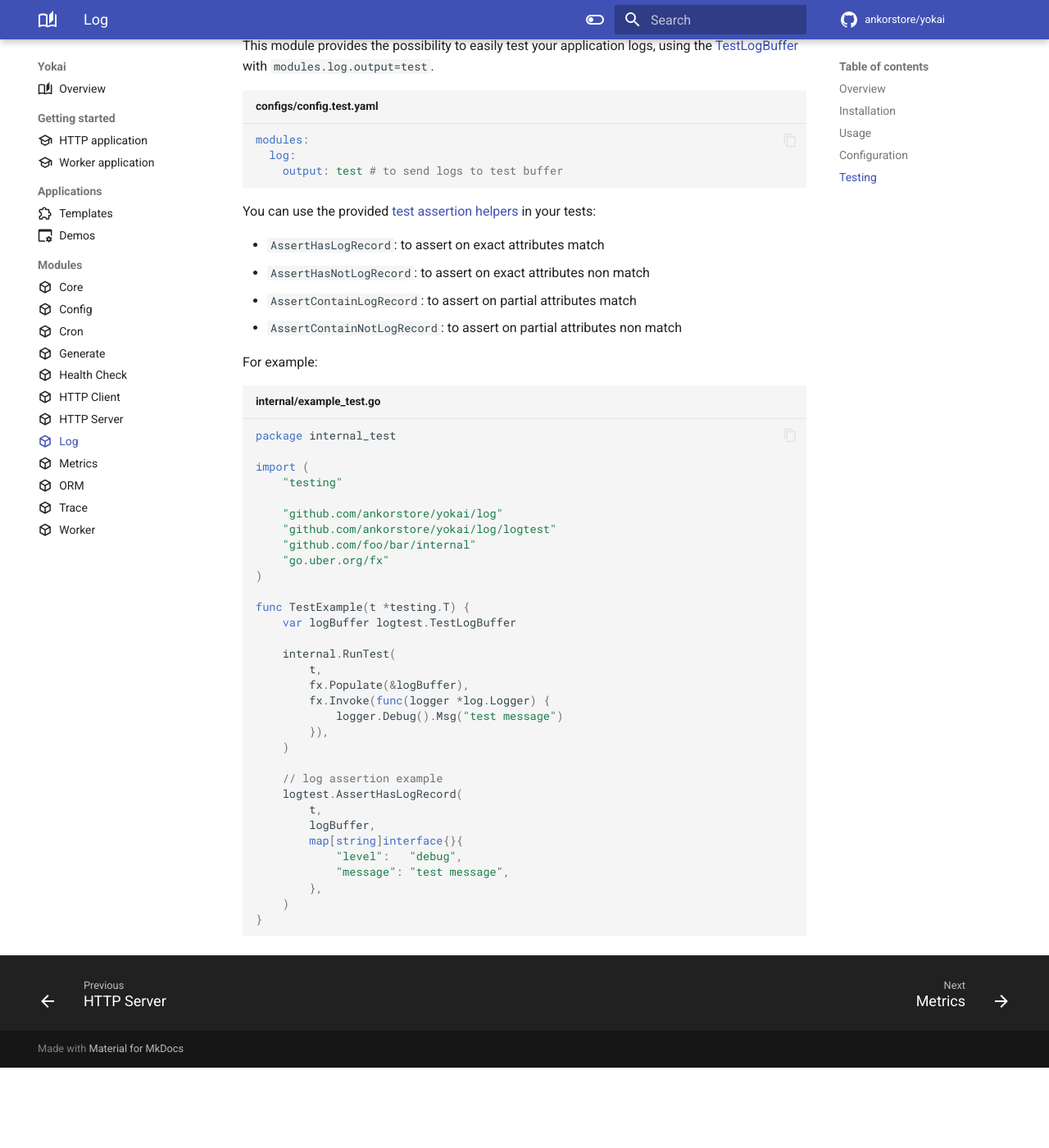
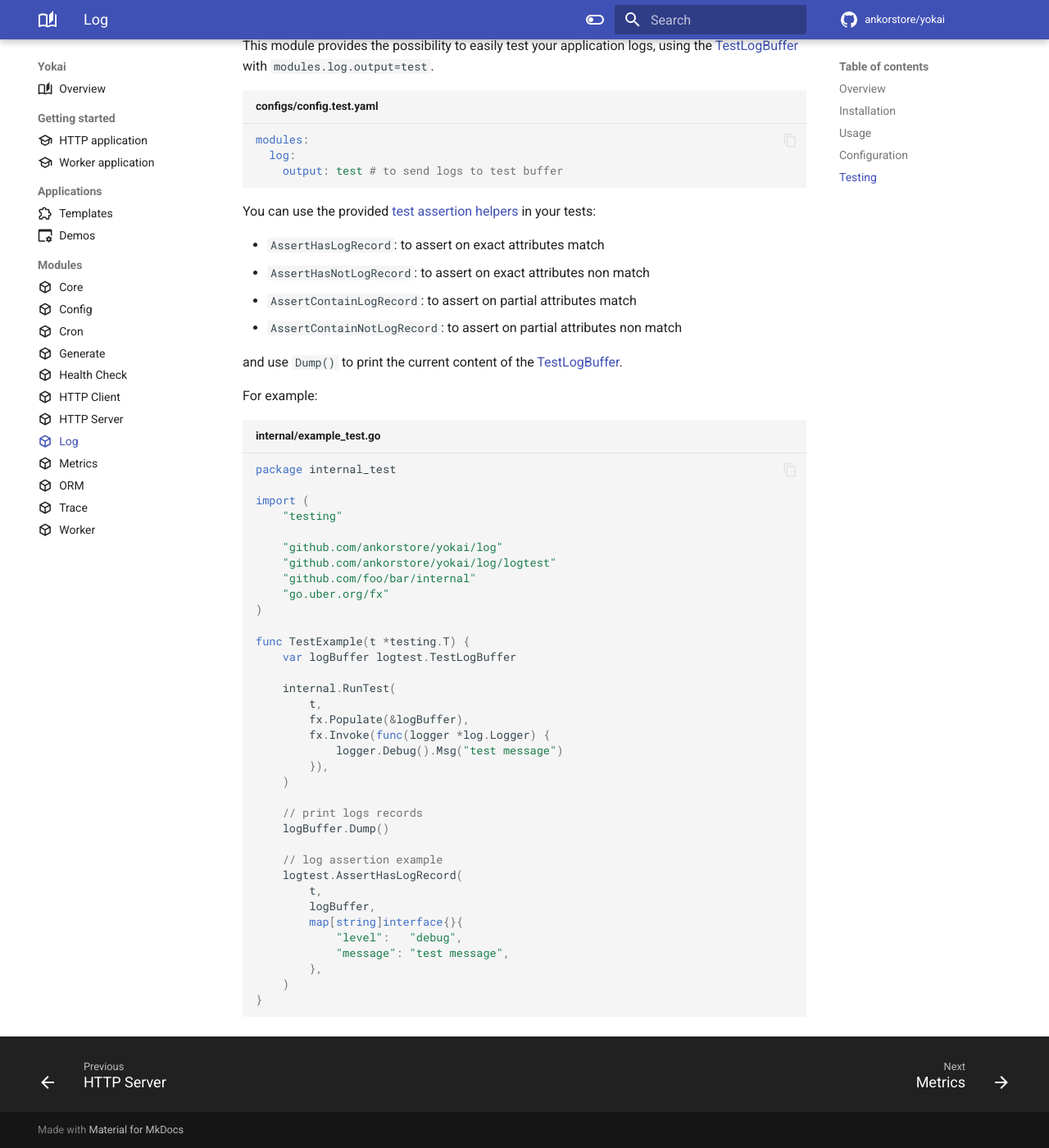
Before and after one commit to ankorstore/yokai, an MkDocs documentation site: the page built from docs/modules/fxlog.md, in a window 1280 px wide and 1400 px high, scrolled down 1378 px. Shown: the whole window at 82% size. Built offline with MkDocs 1.6.1 and Material for MkDocs 9.7.7, drawn with Linux system fonts in a browser that asks for light colours; comment, search, counter and statistics services are not loaded; before the commit the page ends 2680 px from its top, so only the background shows below that.

````diff
--- a/docs/modules/fxlog.md
+++ b/docs/modules/fxlog.md
@@ -70,6 +70,8 @@
 - `AssertContainLogRecord`: to assert on partial attributes match
 - `AssertContainNotLogRecord`: to assert on partial attributes non match
 
+and use `Dump()` to print the current content of the [TestLogBuffer](https://github.com/ankorstore/yokai/blob/main/log/logtest/buffer.go).
+
 For example:
 
 ```go title="internal/example_test.go"
@@ -95,6 +97,9 @@
 		}),
 	)
 
+	// print logs records
+	logBuffer.Dump()
+
 	// log assertion example
 	logtest.AssertHasLogRecord(
 		t,
````
Also changed, not shown: log/README.md (+7 -0 lines).
